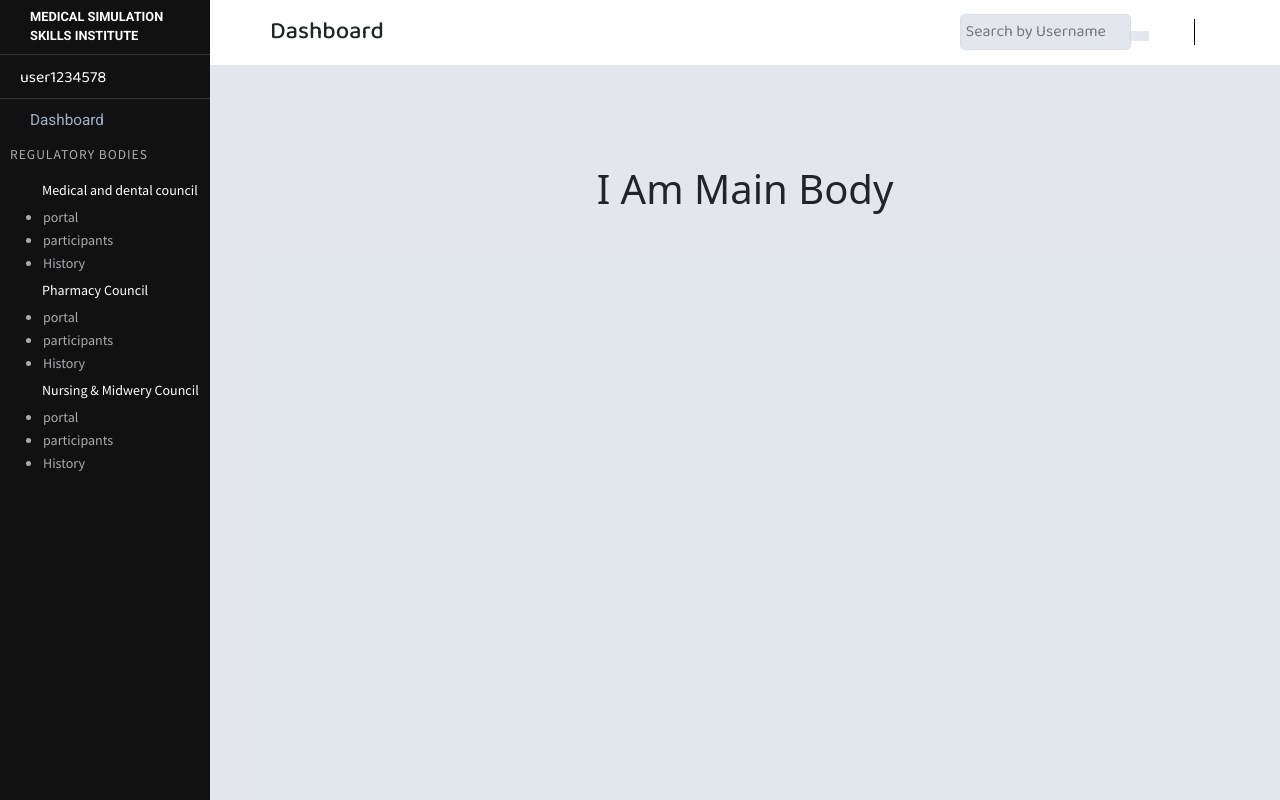
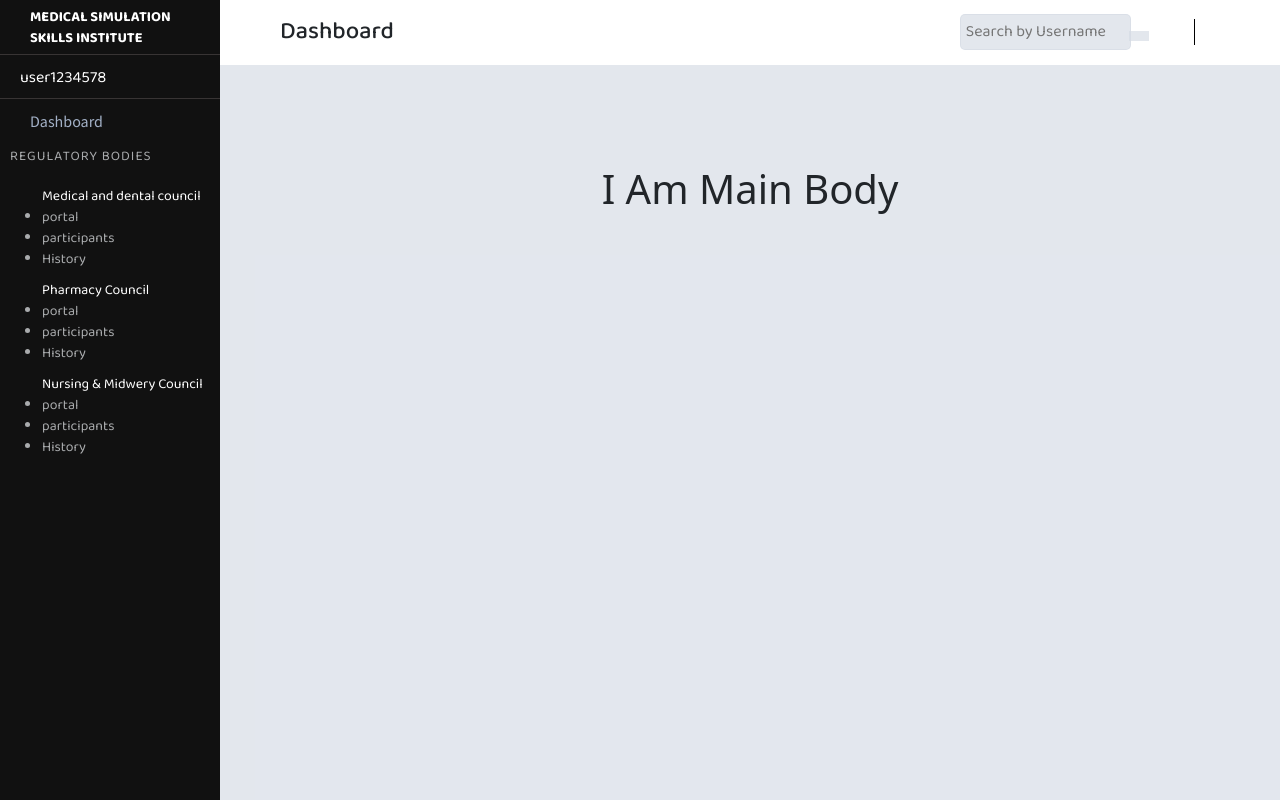
Before and after one commit to faishal882/CPD-Portal, a Django app: page / in a window 1280 px wide. Run offline with Django 3.2, Linux system fonts and the light colour scheme.

Commit message:
Initial commit

```diff
--- a/medicalanddental/urls.py
+++ b/medicalanddental/urls.py
@@ -1,12 +1,18 @@
 from django.urls import path
 
-from .views import portal_view, login_view, register_user_view, csv_export, excel_export, participants_view
+from .views import (portal_view,
+                    login_view,
+                    register_user_view,
+                    csv_export, excel_export,
+                    participants_view,
+                    history_view)
 
 
 
 urlpatterns = [
     path('portal/', portal_view, name='portal'),
     path('participants/', participants_view, name='participants'),
+    path('history/', history_view, name='history'),
     path('login/', login_view, name='login'),
     path('register/', register_user_view, name='register-user'),
     path('export/csv/', csv_export, name='csv-export'),
--- a/medicalanddental/views.py
+++ b/medicalanddental/views.py
@@ -10,9 +10,11 @@ def home_view(request, *args, **kwargs):
 def portal_view(request, *args, **kwargs):
     return render(request, "pages/portal.html")
 
-
 def participants_view(request, *args, **kwargs):
     return render(request, "pages/participants.html")
+
+def history_view(request, *args, **kwargs):
+    return render(request, "pages/history.html")
 
 def login_view(request, *args, **kwargs):
     return render(request, "users/login.html")
--- a/static/css/sidebar.css
+++ b/static/css/sidebar.css
@@ -10,16 +10,15 @@
 .logo {
   height: 55px;
   padding: 7px 30px;
-  font-size: 0.8rem;
+  font-size: 0.895rem;
   border-bottom: 1.5px solid #4c4747a8;
-  font-family: "Roboto", sans-serif;
+  /* font-family: "Roboto", sans-serif; */
+  font-family: "Baloo Bhai 2", cursive;
   font-weight: 700;
 }
 
 .user-profile {
-  /* height: 60px; */
   border-bottom: 1.5px solid #4c4747a8;
-  font-family: "Roboto", sans-serif;
   font-weight: 300;
   padding: 3px 10px;
   display: flex;
@@ -35,16 +34,15 @@
 }
 
 .dashboard {
-  /* height: 50px; */
-  font-family: "Roboto", sans-serif;
+  font-family: "Source Sans Pro", sans-serif;
   color: #a3b1c7;
-  font-weight: 400;
-  font-size: 0.957rem;
+  font-weight: 500;
+  font-size: 1rem;
   padding: 10px 30px;
 }
 
 .dashboard-links {
-  font-family: "Source Sans Pro", sans-serif;
+  font-family: "Baloo Bhai 2", cursive;
   font-weight: 400;
   color: #babcbfe6;
   padding: 3px 10px;
@@ -58,8 +56,7 @@
 ul li {
   font-size: 0.875rem;
   font-weight: 400;
-  font-family: "Source Sans Pro", sans-serif;
-  padding: 1px;
+  padding: 0px;
 }
 
 li a {
@@ -70,7 +67,7 @@ li a {
 .dashboard-council {
   list-style: none;
   color: #ffffff;
-  padding: 5px 0px;
+  padding: 10px 0px 0px 0px;
 }
 
 li a:hover {
--- a/templates/base.html
+++ b/templates/base.html
@@ -45,7 +45,7 @@
         padding: 0;
       "
     >
-      <div style="width: 10%; min-width: 210px">
+      <div style="width: 10%; min-width: 220px">
         {% include "components/sidebar.html" %}
       </div>
 
--- a/templates/users/login.html
+++ b/templates/users/login.html
@@ -77,7 +77,7 @@
                   >
                     <a
                       href="/medical/register/"
-                      style="text-decoration: none; color: #fff"
+                      style="text-decoration: none; color: #fff; display: block"
                     >
                       Register
                     </a>
```
